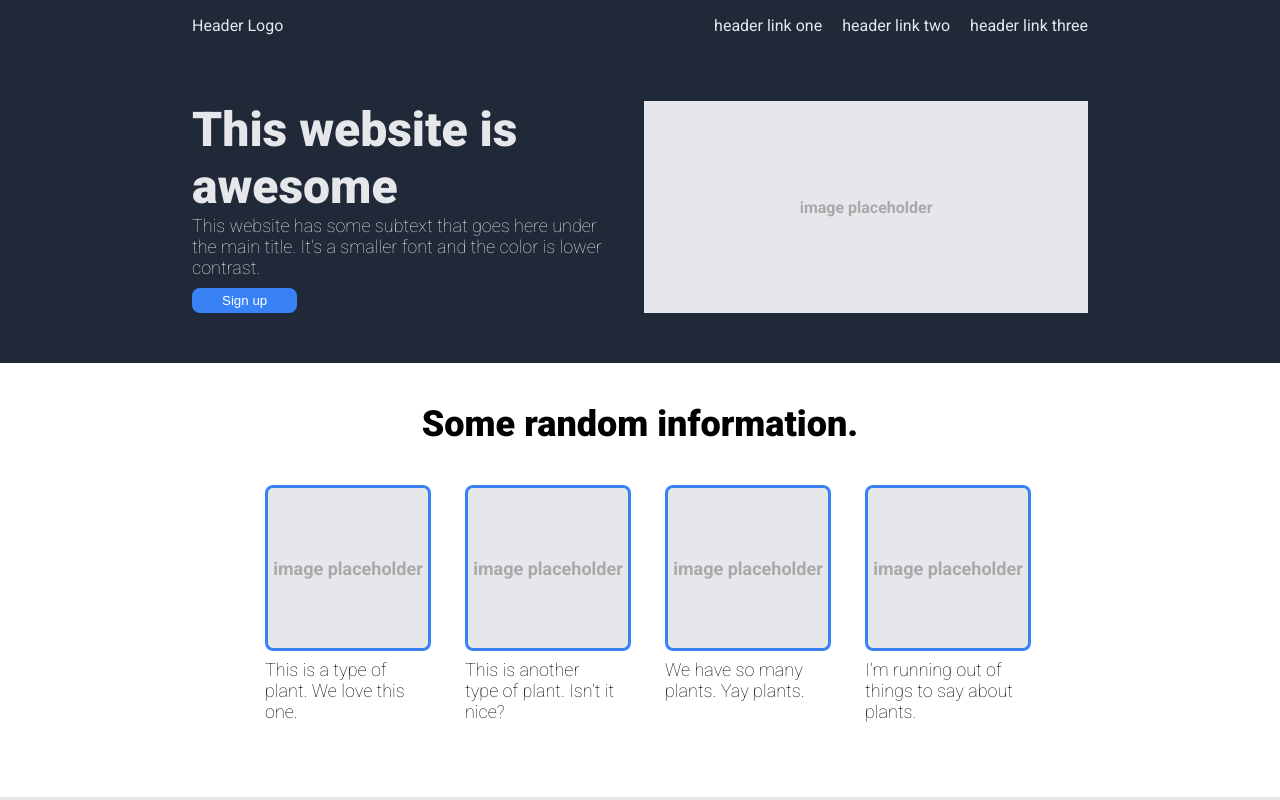
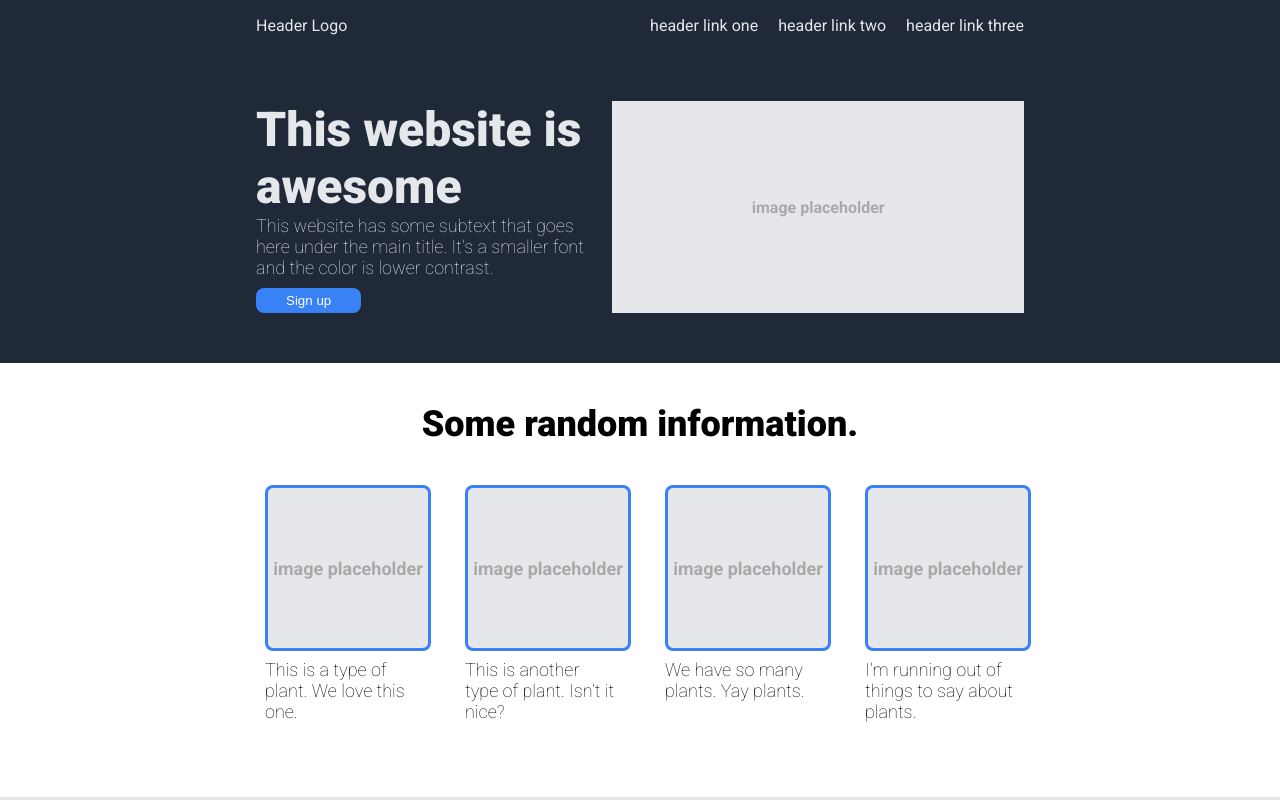
Before and after one commit to eddie-koby/landing-page, a plain HTML site: page index.html in a window 1280 px wide. Shown: the top 800 px of the page. Drawn offline with Linux system fonts and the light colour scheme.

Commit message:
Change padding of section 1
Tweaked the padding of section 1 to be slightly larger (15vw to 20vw).

```diff
--- a/style.css
+++ b/style.css
@@ -59,7 +59,7 @@ button {
 .five {
     background: #1F2937;
     color: #E5E7EB;
-    padding: 0px 15vw;
+    padding: 0px 20vw;
 }
 
 .three {
```
